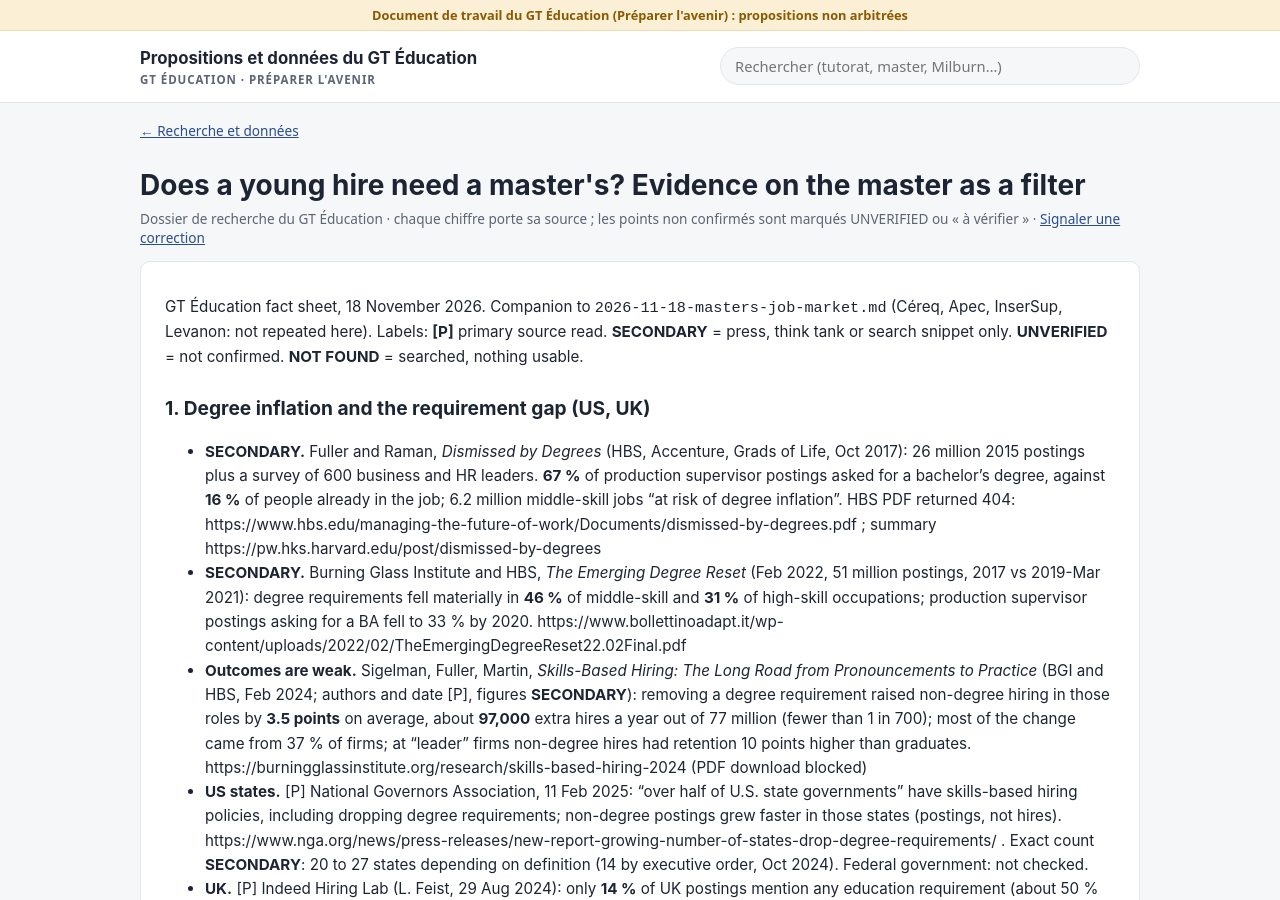
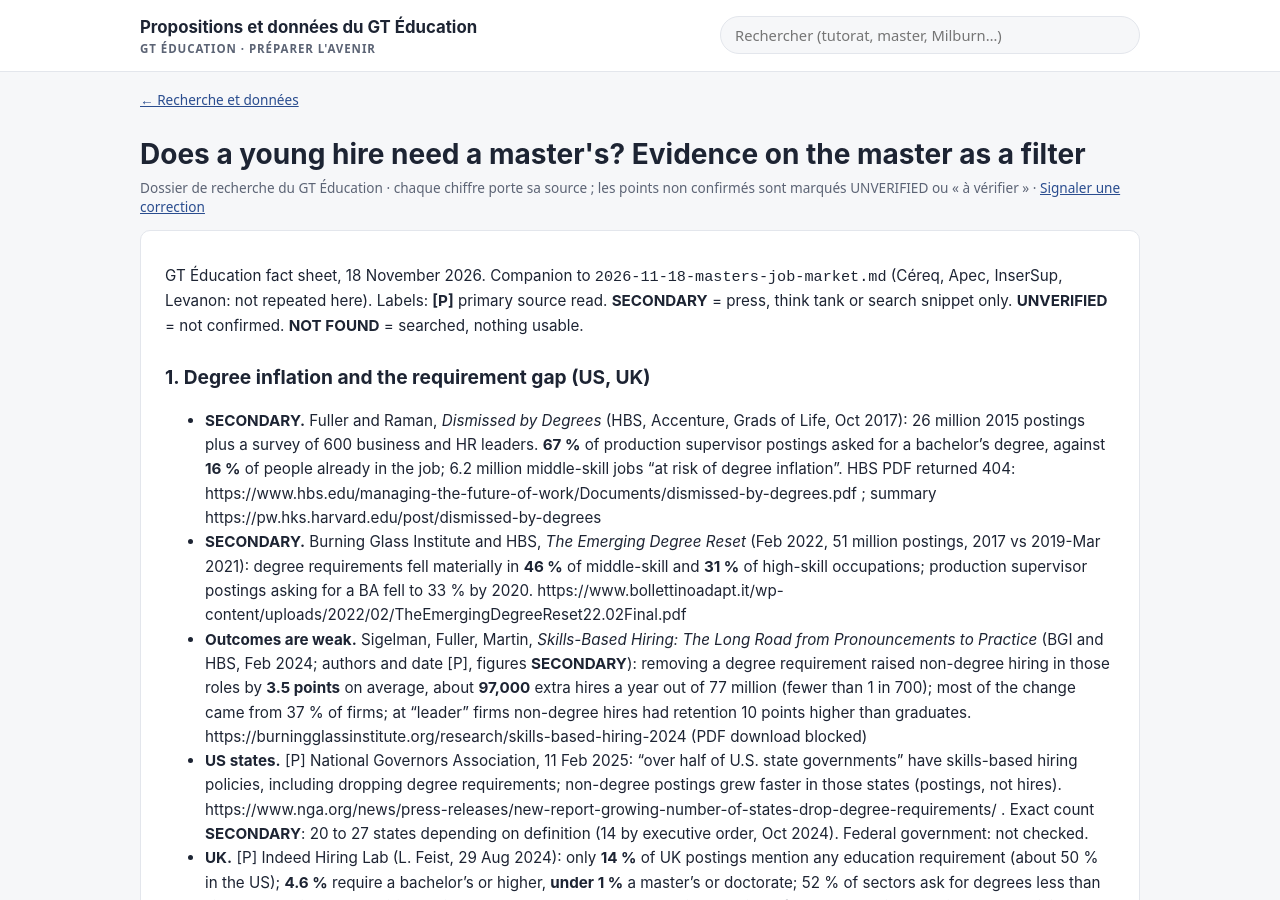
Before and after one commit to politiques-educatives/politiques-educatives.github.io, a Jekyll site: the page built from recherche/13-master-as-filter-evidence.md, in a window 1280 px wide and 900 px high. Built offline with Jekyll 4.4.1, drawn with Linux system fonts in a browser that asks for light colours.

Commit message:
Retire le bandeau « document de travail » en haut des pages
Co-Authored-By: Claude Opus 5.5 <noreply@anthropic.com>

```diff
--- a/_layouts/default.html
+++ b/_layouts/default.html
@@ -9,7 +9,6 @@
 <link rel="stylesheet" href="{{ '/assets/style.css' | relative_url }}?v={{ site.time | date: '%s' }}">
 </head>
 <body>
-<div class="draft-banner">Document de travail du GT Éducation (Préparer l'avenir) : propositions non arbitrées</div>
 <header class="top">
   <div class="wrap top-row">
     <a class="brand" href="{{ '/' | relative_url }}"><span class="brand-k">{{ site.title }}</span><span class="brand-s">GT Éducation · Préparer l'avenir</span></a>
```
